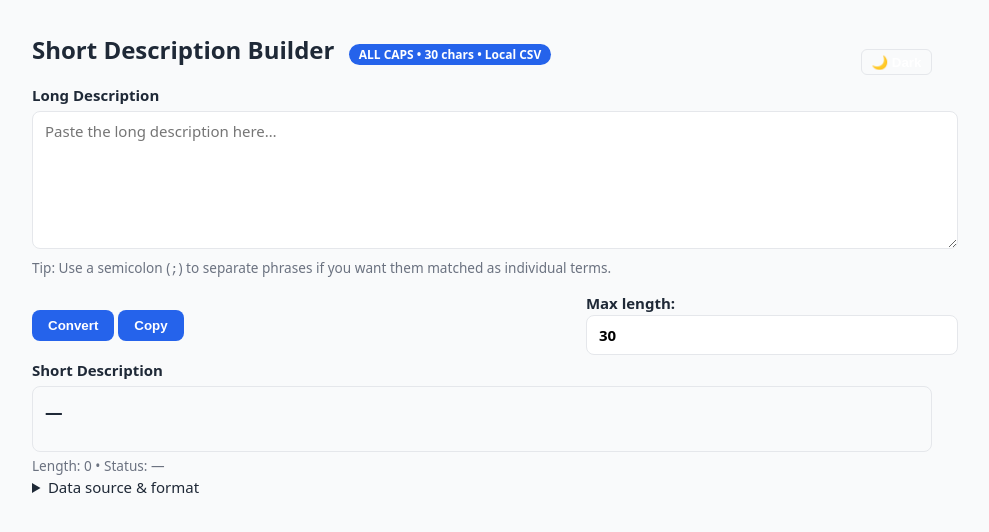
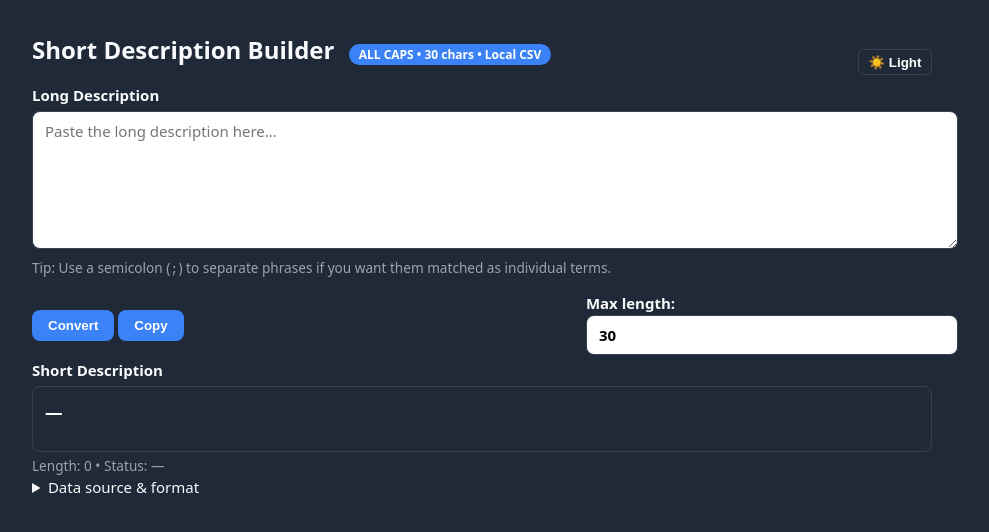
Before and after one commit to Scottua25/abbreviator, a plain HTML site: page index.html in a window 1280 px wide. Both pictures are taken after a click on the button "🌙 Dark". Shown: the whole page, without its empty margins (158-1147 px from the left). Drawn offline with Linux system fonts and the light colour scheme.

Commit message:
Update index.html

```diff
--- a/index.html
+++ b/index.html
@@ -350,6 +350,26 @@ document.getElementById("copyBtn").addEventListener("click", async () => {
 });
 
 init();
+
+// ===== Theme toggle =====
+const themeBtn = document.getElementById("themeToggle");
+function setTheme(dark) {
+  if (dark) {
+    document.body.classList.add("dark");
+    themeBtn.textContent = "☀️ Light";
+    localStorage.setItem("theme", "dark");
+  } else {
+    document.body.classList.remove("dark");
+    themeBtn.textContent = "🌙 Dark";
+    localStorage.setItem("theme", "light");
+  }
+}
+themeBtn.addEventListener("click", () => {
+  setTheme(!document.body.classList.contains("dark"));
+});
+// Load saved preference
+setTheme(localStorage.getItem("theme") === "dark");
+
 </script>
 </body>
 </html>
```
